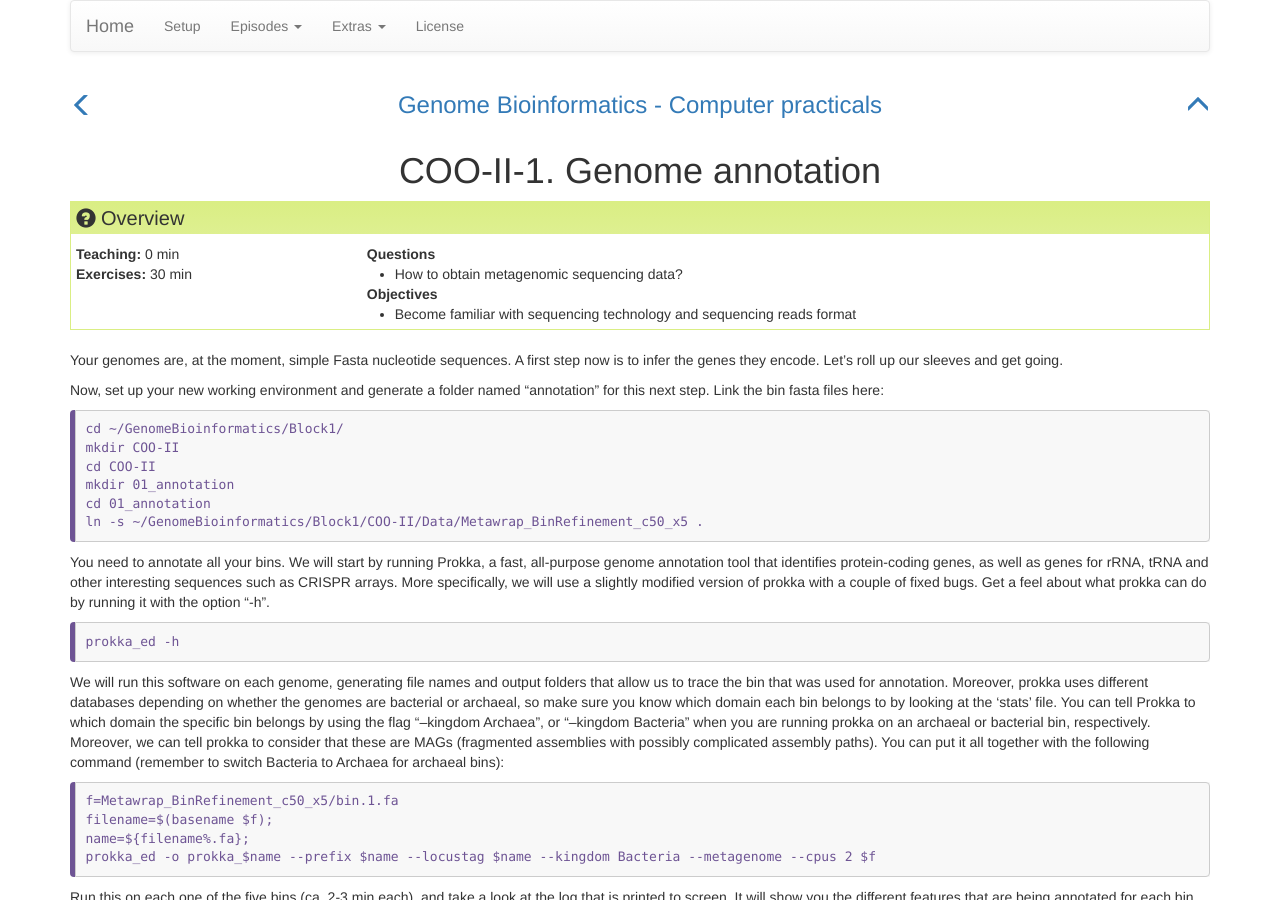
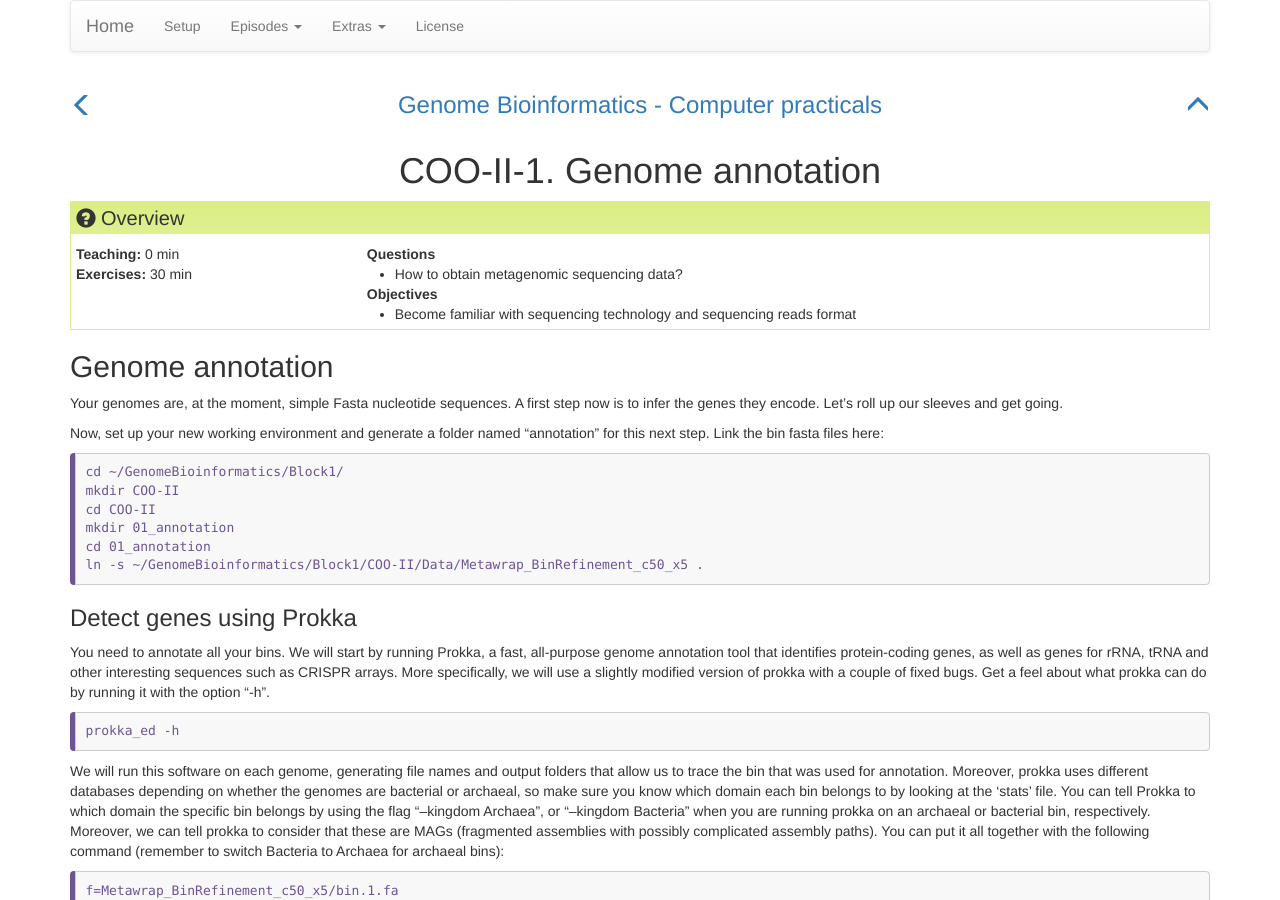
Before and after one commit to TeamMGE/GenomeBioinformaticsCourse, a Jekyll site: the page built from _episodes/21-COOII.md, in a window 1280 px wide and 900 px high. Built offline with Jekyll 4.4.1, drawn with Linux system fonts in a browser that asks for light colours.

Commit message:
Update 21-COOII.md

```diff
--- a/_episodes/21-COOII.md
+++ b/_episodes/21-COOII.md
@@ -8,6 +8,8 @@ questions:
 objectives:
 - Become familiar with sequencing technology and sequencing reads format
 ---
+
+## Genome annotation
 
 Your genomes are, at the moment, simple Fasta nucleotide sequences.
 A first step now is to infer the genes they encode. Let’s roll up our sleeves and get going.
@@ -22,6 +24,8 @@ cd 01_annotation
 ln -s ~/GenomeBioinformatics/Block1/COO-II/Data/Metawrap_BinRefinement_c50_x5 .
 ~~~
 {: .bash}
+
+### Detect genes using Prokka
 
 You need to annotate all your bins. We will start by running Prokka, a fast, all-purpose genome annotation tool
 that identifies protein-coding genes, as well as genes for rRNA, tRNA and other interesting sequences such as CRISPR arrays.
@@ -46,7 +50,6 @@ name=${filename%.fa};
 prokka_ed -o prokka_$name --prefix $name --locustag $name --kingdom Bacteria --metagenome --cpus 2 $f
 ~~~
 {: .bash}
-
 
 Run this on each one of the five bins (ca. 2-3 min each), and take a look at the log that is printed to screen.
 It will show you the different features that are being annotated for each bin (tRNAs, rRNAs, CRISPR repeats,
```
